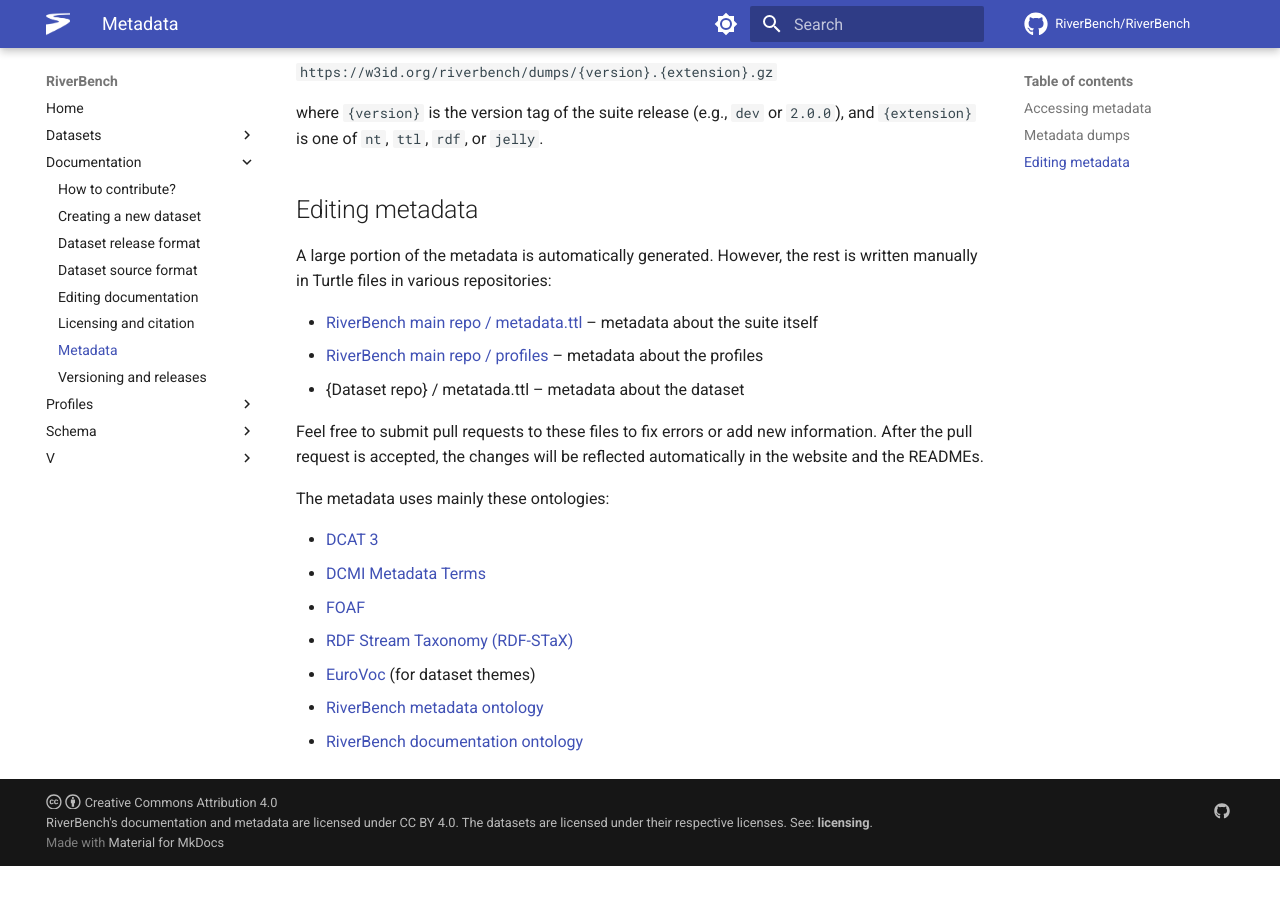
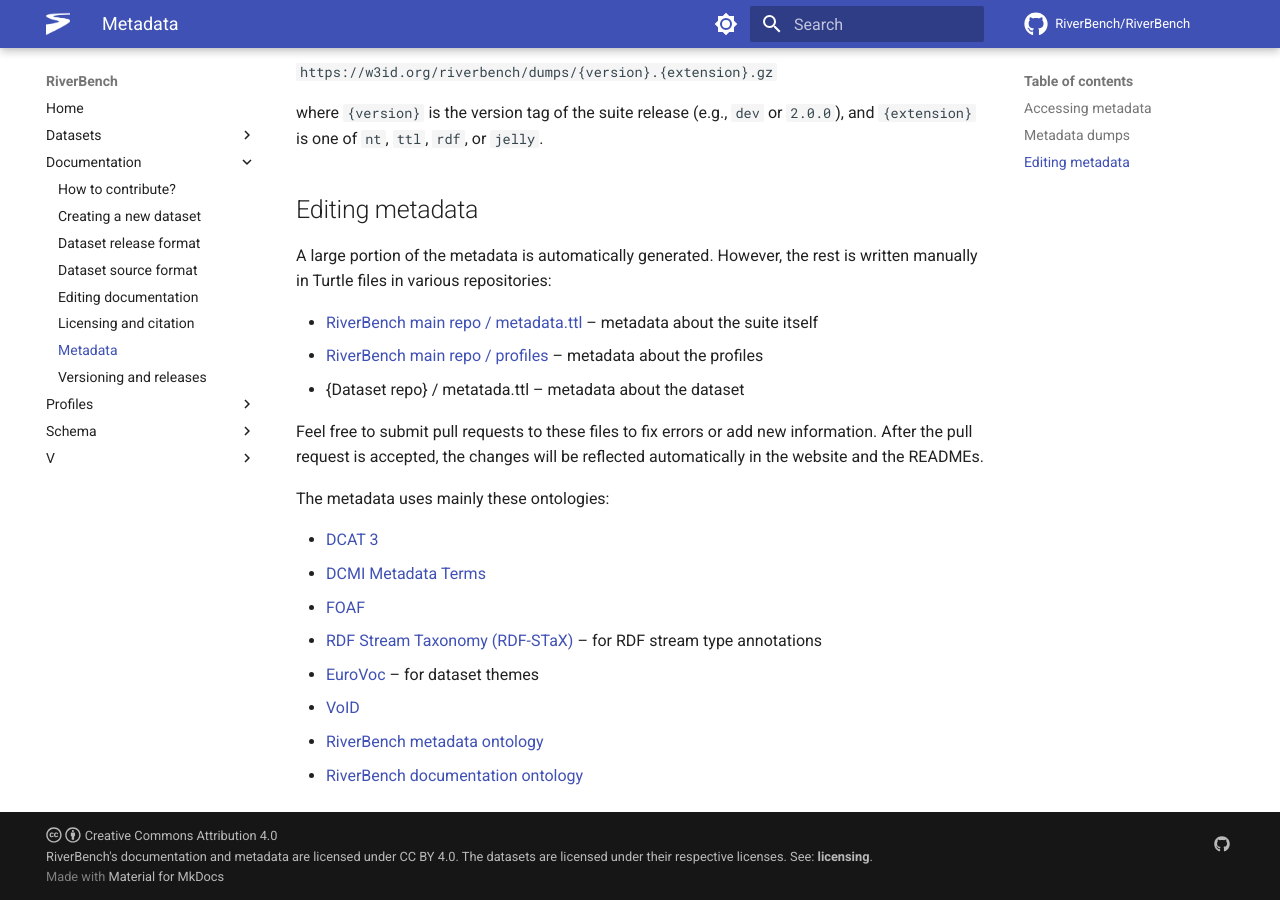
Before and after one commit to RiverBench/riverbench.github.io, an MkDocs documentation site: the page built from docs/documentation/metadata.md, in a window 1280 px wide and 900 px high, scrolled down 1253 px. Built offline with MkDocs 1.6.1 and Material for MkDocs 9.7.7, drawn with Linux system fonts in a browser that asks for light colours; comment, search, counter and statistics services are not loaded; before the commit the page ends 2119 px from its top, so only the background shows below that.

Commit message:
Add note about using the VoID vocabulary
Issue: RiverBench/RiverBench#61

```diff
--- a/docs/documentation/metadata.md
+++ b/docs/documentation/metadata.md
@@ -53,7 +53,8 @@
 - [DCAT 3](https://www.w3.org/TR/vocab-dcat-3/)
 - [DCMI Metadata Terms](https://www.dublincore.org/specifications/dublin-core/dcmi-terms/)
 - [FOAF](http://xmlns.com/foaf/0.1/)
-- [RDF Stream Taxonomy (RDF-STaX)](https://w3id.org/stax/dev/ontology)
-- [EuroVoc](https://op.europa.eu/en/web/eu-vocabularies/dataset/-/resource?uri=http://publications.europa.eu/resource/dataset/eurovoc) (for dataset themes)
+- [RDF Stream Taxonomy (RDF-STaX)](https://w3id.org/stax/dev/ontology) – for RDF stream type annotations
+- [EuroVoc](https://op.europa.eu/en/web/eu-vocabularies/dataset/-/resource?uri=http://publications.europa.eu/resource/dataset/eurovoc) – for dataset themes
+- [VoID](https://www.w3.org/TR/void/)
 - [RiverBench metadata ontology](../schema/metadata/dev.md)
 - [RiverBench documentation ontology](../schema/documentation/dev.md)
```
